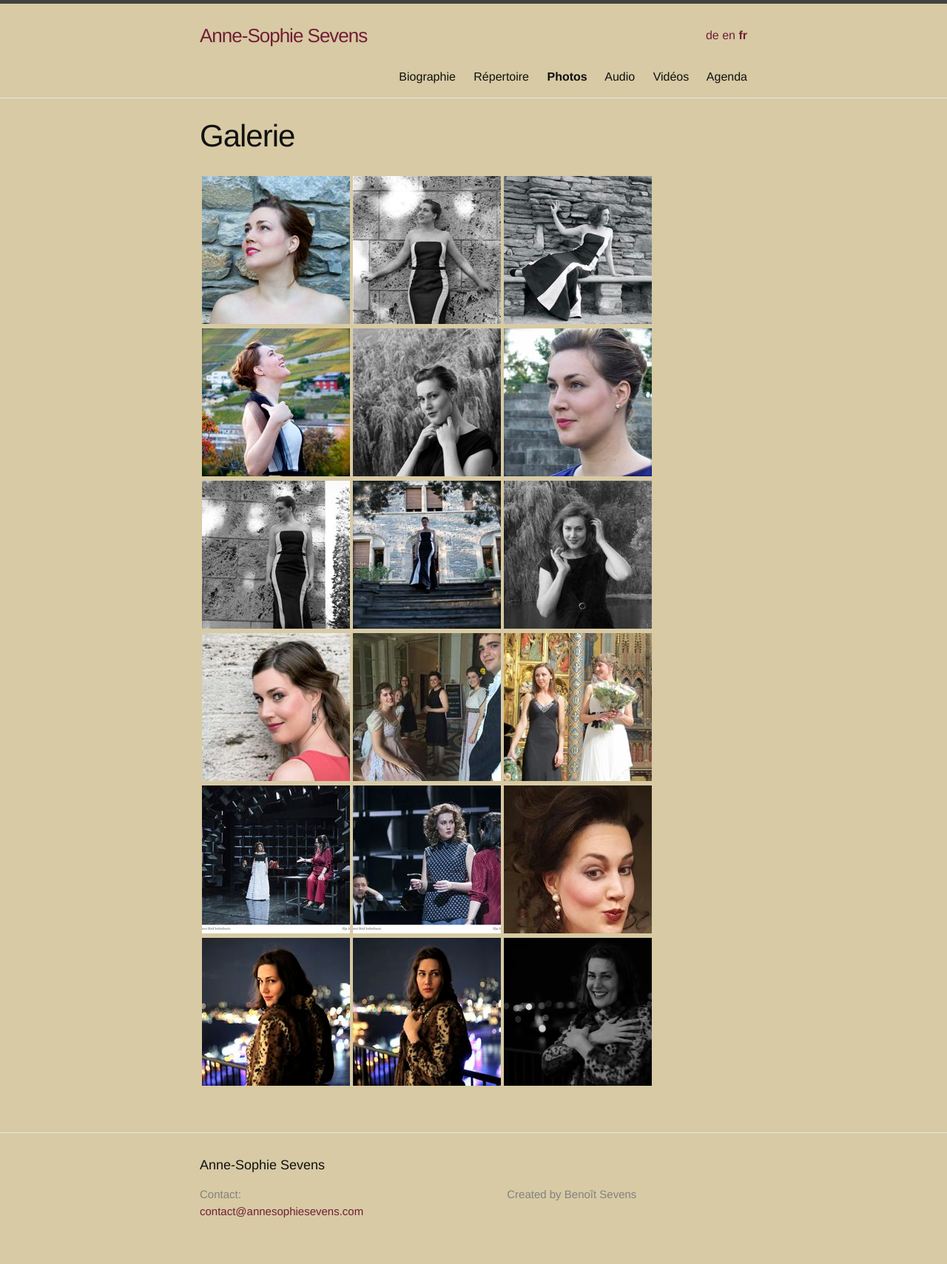
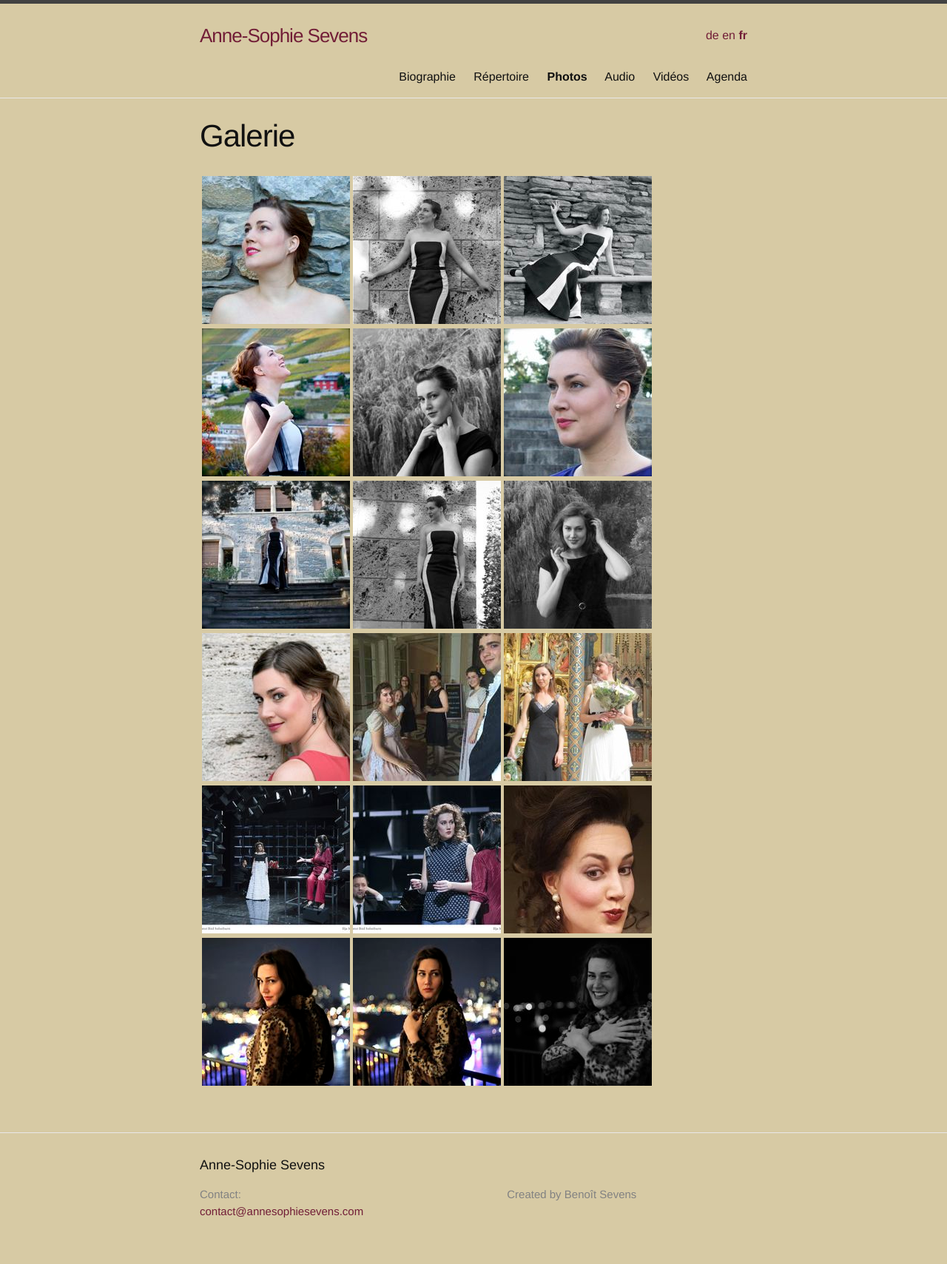
Before and after one commit to annesophie-sevens/annesophie-sevens.github.io, a Jekyll site: the page built from pictures-fr.md, in a window 1280 px wide. Shown: the whole page at 74% size. Built offline with Jekyll 4.4.1, drawn with Linux system fonts in a browser that asks for light colours.

Commit message:
Update pictures-fr.md

```diff
--- a/pictures-fr.md
+++ b/pictures-fr.md
@@ -9,7 +9,7 @@
 
 | <a href="/assets/a4.jpg"> ![]({{ site.baseurl }}/assets/a4-thumbnail.jpg) </a> | <a href="/assets/a11.jpg"> ![]({{ site.baseurl }}/assets/a11-thumbnail.jpg) </a> | <a href="/assets/a9.jpg">![]({{ site.baseurl }}/assets/a9-thumbnail.jpg) </a> |
 
-|  <a href="/assets/a1.jpg">  ![]({{ site.baseurl }}/assets/a1-thumbnail.jpg) </a> | <a href="/assets/a7.jpg"> ![]({{ site.baseurl }}/assets/a7-thumbnail.jpg) </a>|<a href="/assets/a14.jpg"> ![]({{ site.baseurl }}/assets/a14-thumbnail.jpg) </a>|
+|  <a href="/assets/a7.jpg">  ![]({{ site.baseurl }}/assets/a7-thumbnail.jpg) </a> | <a href="/assets/a1.jpg"> ![]({{ site.baseurl }}/assets/a1-thumbnail.jpg) </a>|<a href="/assets/a14.jpg"> ![]({{ site.baseurl }}/assets/a14-thumbnail.jpg) </a>|
 
 | <a href="/assets/muurfoto.jpg"> ![]({{ site.baseurl }}/assets/muurfoto_thumbnail.jpg) </a> | <a href="/assets/107.jpg"> ![]({{ site.baseurl }}/assets/107-thumbnail.jpg) </a> | <a href="/assets/101.jpg">![]({{ site.baseurl }}/assets/101-thumbnail.jpg) </a> |
 
```
